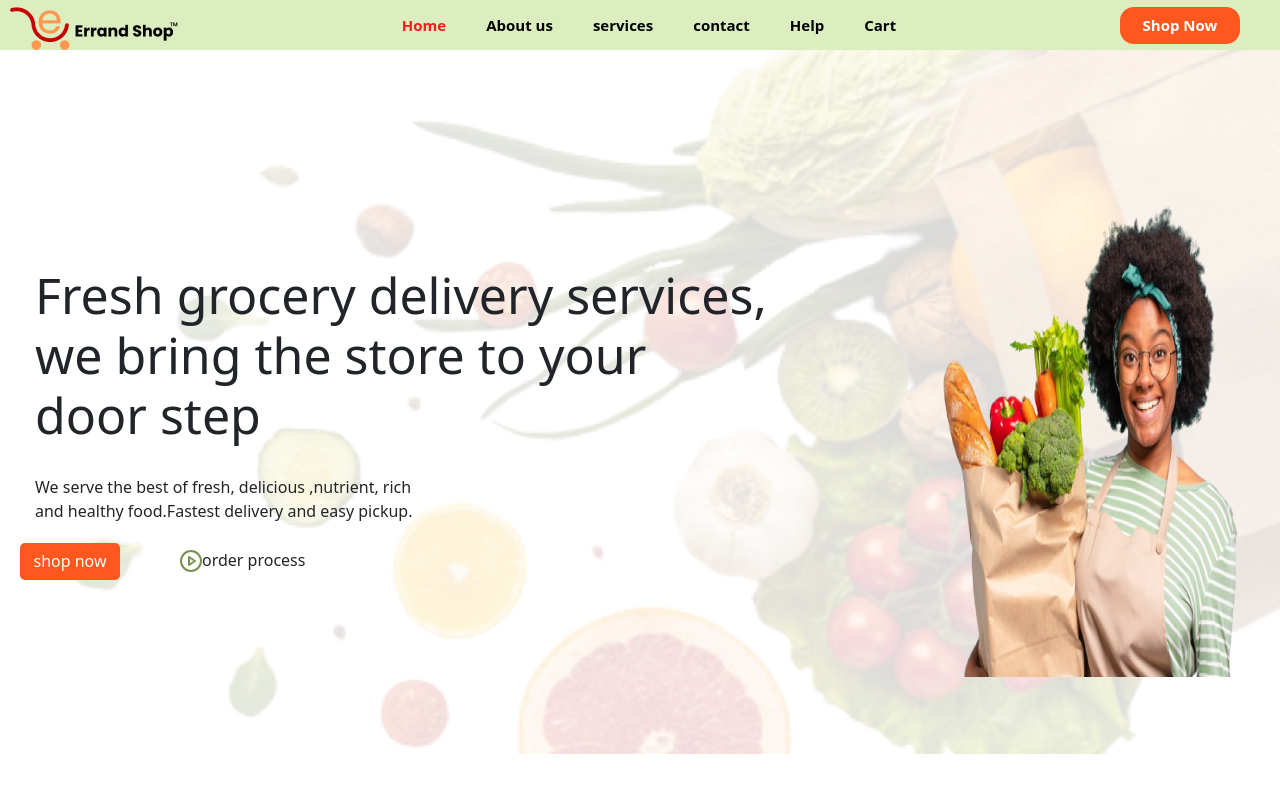
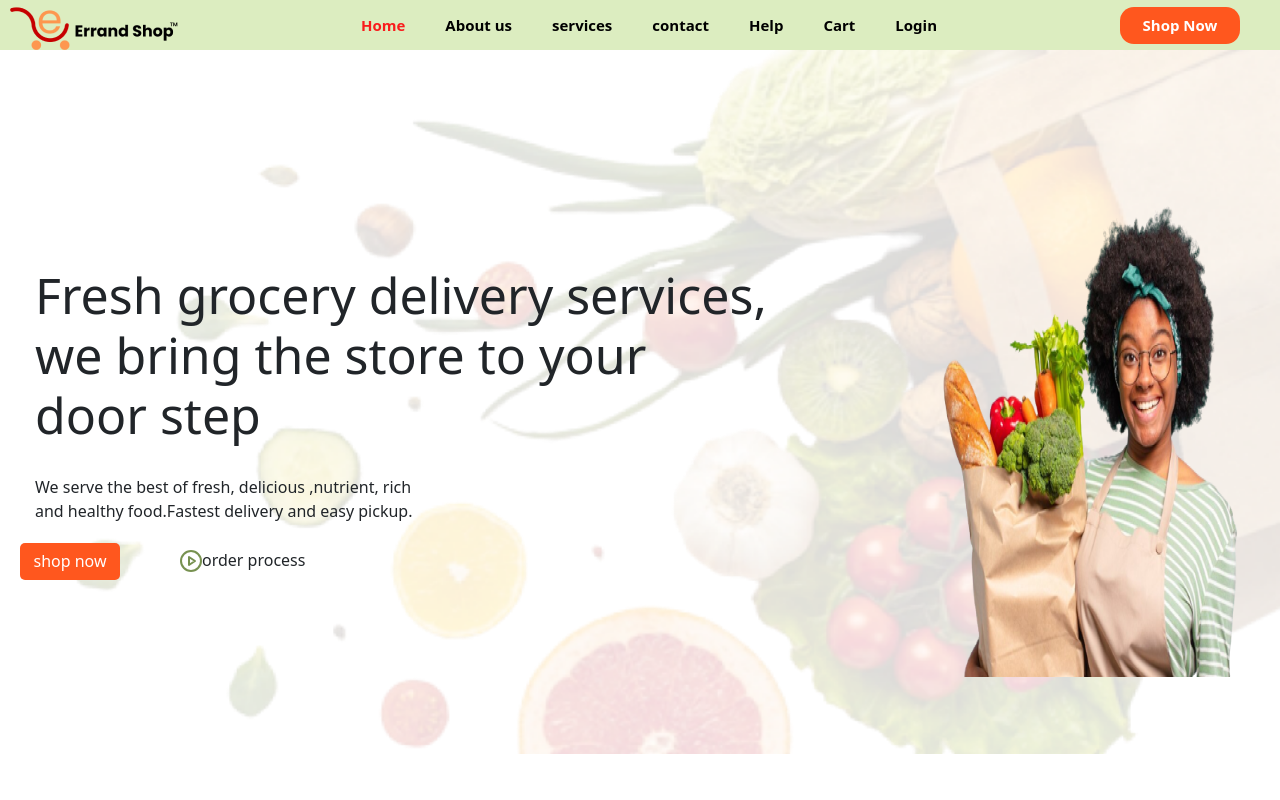
Before and after one commit to titofad/ReactProject, a React (Vite) app: page / in a window 1280 px wide. Shown: the top 800 px of the page. Built offline with nearby package versions, Linux system fonts and the light colour scheme.

Commit message:
worked on login page/Api

```diff
--- a/src/App.jsx
+++ b/src/App.jsx
@@ -6,6 +6,7 @@ import HeroImage from './assets/react.svg'
 import Errand from './components/common/Header'
 import Shop from "./pages/shop"
 import Login from "./pages/Login"
+import Cart from "./pages/Cart"
 import Dashboard from "./pages/dashboard"
 
 function App() {
@@ -17,6 +18,7 @@ function App() {
       <Route path="/" element={<Index/>} />
       <Route path="/Shop" element={<Shop/>} />
       <Route path="/Login"element={<Login/>} />
+      <Route path="/Cart"element={<Cart/>} />
       <Route path="/dashboard"element={<Dashboard/>} />
 
     </Routes>
--- a/src/components/common/Header.jsx
+++ b/src/components/common/Header.jsx
@@ -11,7 +11,8 @@ function Errand (){
                 <b> <li className={styles.hs}> <a href="/services">services</a></li> </b>
                 <b> <li className={styles.hs}> <a href="/contact"> contact</a></li> </b>
                 <b> <li className={styles.hs}> <a href="/Help"> Help</a></li> </b>
-                <b> <li className={styles.hs}> <a href="/CartGit push origin main"> Cart</a></li> </b>
+                <b> <li className={styles.hs}> <a href="/Cart"> Cart</a></li> </b>
+                <b> <li className={styles.hs}> <a href="/Login"> Login</a></li> </b>
             </ul>
             <button className={styles.button}> <b> <a href="/Shop">Shop Now</a></b></button>
         </nav>
```
